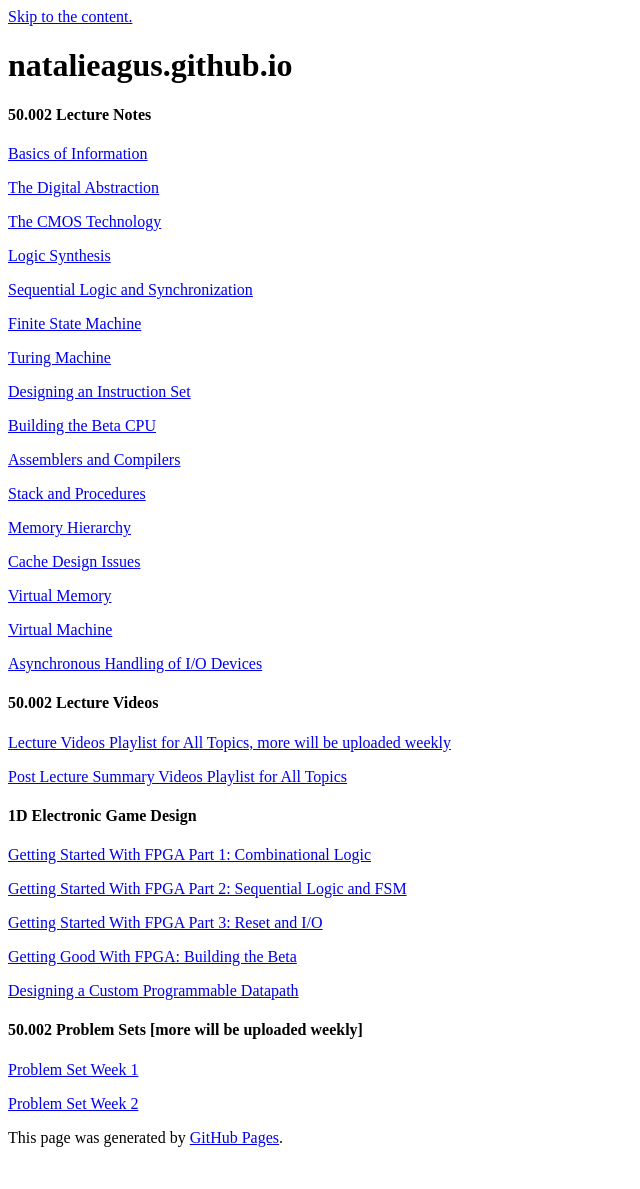
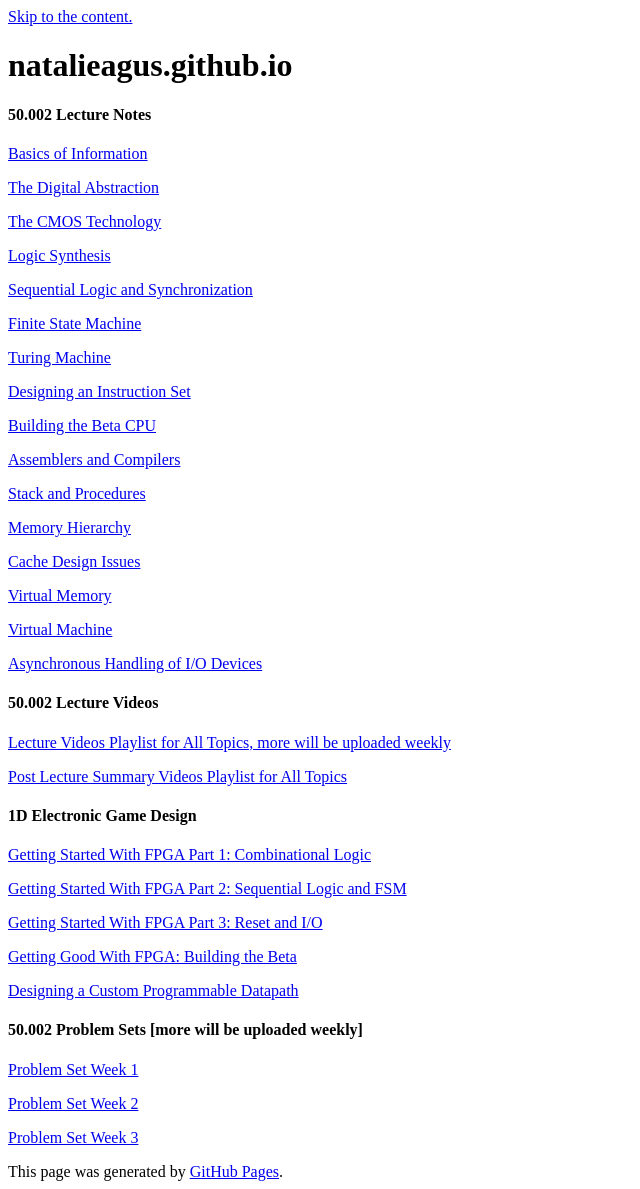
Before and after one commit to natalieagus/natalieagus.github.io, a Jekyll site: the page built from index.md, in a window 1280 px wide. Shown: the whole page, without its empty margins (0-640 px from the left). Built offline with Jekyll 4.4.1, drawn with Linux system fonts in a browser that asks for light colours; our own code applies the rules of GitHub Pages for plain Markdown files; a script that is not in the unit is left out; the repository's description, which GitHub fills in, is left out; before the commit the page ends 1155 px from its top, so only the background shows below that.

Commit message:
Update index.md

```diff
--- a/index.md
+++ b/index.md
@@ -36,8 +36,6 @@
 
 [Post Lecture Summary Videos Playlist for All Topics](https://www.youtube.com/playlist?list=PLklpDKpv-EBhCVUAZDDRWEGZzR_It-FSo)
 
-
-
 #### 1D Electronic Game Design
 [Getting Started With FPGA Part 1: Combinational Logic](https://natalieagus.github.io/50002/fpga_1.html)
 
@@ -53,3 +51,5 @@
 [Problem Set Week 1](https://natalieagus.github.io/50002/PS1/)
 
 [Problem Set Week 2](https://natalieagus.github.io/50002/PS2/)
+
+[Problem Set Week 3](https://natalieagus.github.io/50002/PS3/)
```
